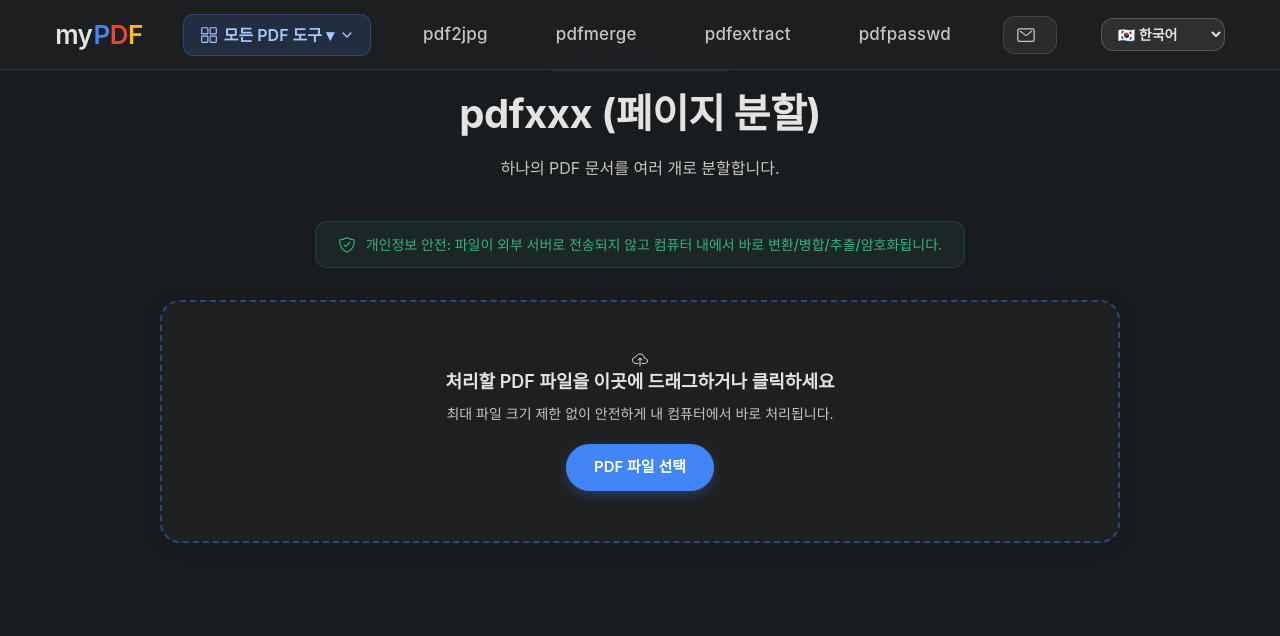
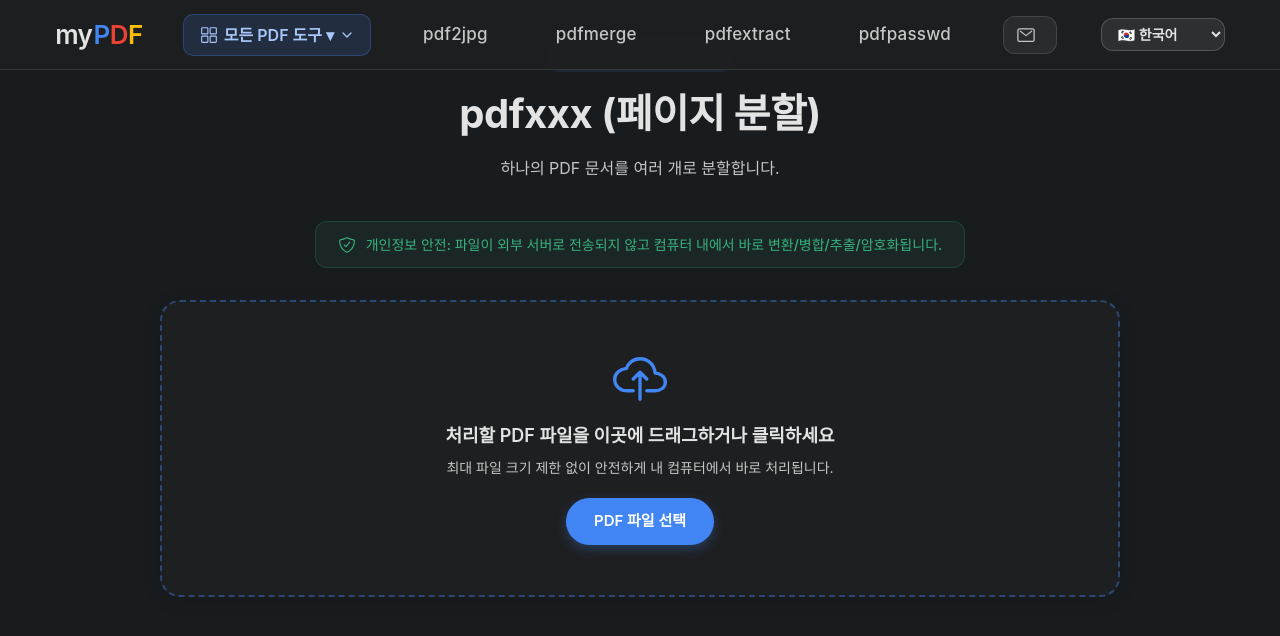
Before and after one commit to HANJAEDUC/pdfutil, a Next.js app: page /pdfxxx in a window 1280 px wide. Shown: the top 636 px of the page. Built offline with nearby package versions, Linux system fonts and the light colour scheme.

Commit message:
Set DemoToolClient cloud uploadIcon size to 54 matching normal pages 100% identically

```diff
--- a/src/components/DemoToolClient.tsx
+++ b/src/components/DemoToolClient.tsx
@@ -72,7 +72,7 @@
 
   return (
     <div className={styles.container}>
-      {/* 1. Header Section (100% Identical to pdf-to-jpg with badgeTitle) */}
+      {/* 1. Header Section (100% Identical to pdf-to-jpg) */}
       <header className={styles.header}>
         <span className={styles.badgeTitle}>{t.badge}</span>
         <h1 className={styles.title}>
@@ -89,12 +89,12 @@
         <span>{t.privacy.banner}</span>
       </div>
 
-      {/* 3. Main Dropzone Box (100% Identical to pdf-to-jpg) */}
+      {/* 3. Main Dropzone Box (100% Identical to pdf-to-jpg including uploadIcon size 54) */}
       <div
         className={styles.dropzone}
         onClick={handleActionNotice}
       >
-        <IoCloudUploadOutline className={styles.dropIcon} />
+        <IoCloudUploadOutline size={54} className={styles.uploadIcon} />
 
         <h2 className={styles.dropText}>
           {lang === 'ko'
```
